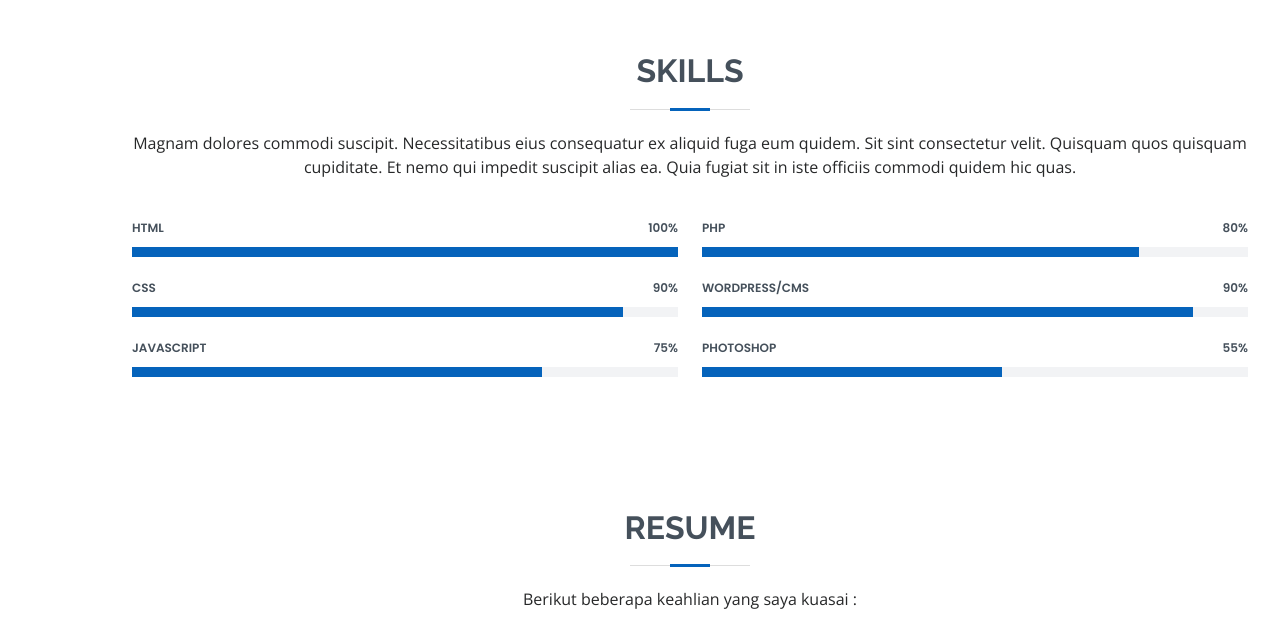
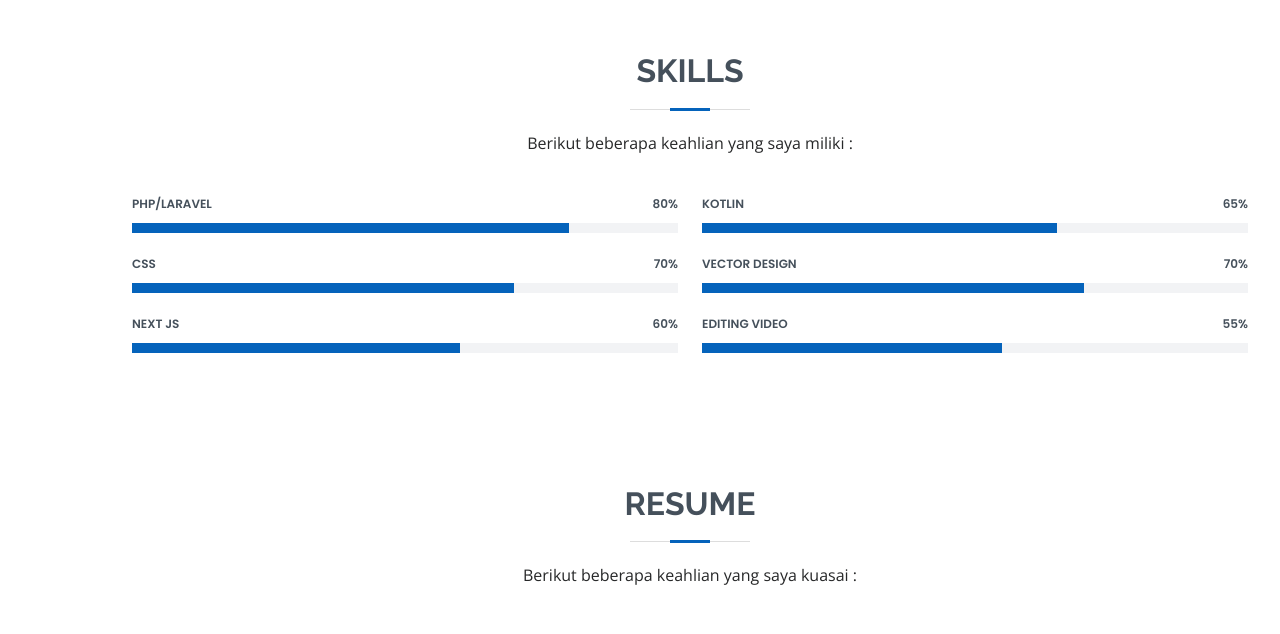
Before and after one commit to mzaenuddin/mzaenuddin.github.io, a plain HTML site: page index.html in a window 1280 px wide. Shown: the part 1260-1894 px from the top of the page. Drawn offline with nearby package versions, Linux system fonts and the light colour scheme.

Commit message:
Update index.html
update content

```diff
--- a/index.html
+++ b/index.html
@@ -176,7 +176,7 @@
 
         <div class="section-title">
           <h2>Skills</h2>
-          <p>Magnam dolores commodi suscipit. Necessitatibus eius consequatur ex aliquid fuga eum quidem. Sit sint consectetur velit. Quisquam quos quisquam cupiditate. Et nemo qui impedit suscipit alias ea. Quia fugiat sit in iste officiis commodi quidem hic quas.</p>
+          <p>Berikut beberapa keahlian yang saya miliki :</p>
         </div>
 
         <div class="row skills-content">
@@ -184,23 +184,23 @@
           <div class="col-lg-6">
 
             <div class="progress">
-              <span class="skill">HTML <i class="val">100%</i></span>
+              <span class="skill">PHP/LARAVEL <i class="val">80%</i></span>
               <div class="progress-bar-wrap">
-                <div class="progress-bar" role="progressbar" aria-valuenow="100" aria-valuemin="0" aria-valuemax="100"></div>
+                <div class="progress-bar" role="progressbar" aria-valuenow="80" aria-valuemin="0" aria-valuemax="100"></div>
               </div>
             </div>
 
             <div class="progress">
-              <span class="skill">CSS <i class="val">90%</i></span>
+              <span class="skill">CSS <i class="val">70%</i></span>
               <div class="progress-bar-wrap">
-                <div class="progress-bar" role="progressbar" aria-valuenow="90" aria-valuemin="0" aria-valuemax="100"></div>
+                <div class="progress-bar" role="progressbar" aria-valuenow="70" aria-valuemin="0" aria-valuemax="100"></div>
               </div>
             </div>
 
             <div class="progress">
-              <span class="skill">JavaScript <i class="val">75%</i></span>
+              <span class="skill">Next JS <i class="val">60%</i></span>
               <div class="progress-bar-wrap">
-                <div class="progress-bar" role="progressbar" aria-valuenow="75" aria-valuemin="0" aria-valuemax="100"></div>
+                <div class="progress-bar" role="progressbar" aria-valuenow="60" aria-valuemin="0" aria-valuemax="100"></div>
               </div>
             </div>
 
@@ -209,21 +209,21 @@
           <div class="col-lg-6">
 
             <div class="progress">
-              <span class="skill">PHP <i class="val">80%</i></span>
+              <span class="skill">Kotlin<i class="val">65%</i></span>
               <div class="progress-bar-wrap">
-                <div class="progress-bar" role="progressbar" aria-valuenow="80" aria-valuemin="0" aria-valuemax="100"></div>
+                <div class="progress-bar" role="progressbar" aria-valuenow="65" aria-valuemin="0" aria-valuemax="100"></div>
               </div>
             </div>
 
             <div class="progress">
-              <span class="skill">WordPress/CMS <i class="val">90%</i></span>
+              <span class="skill">Vector Design<i class="val">70%</i></span>
               <div class="progress-bar-wrap">
-                <div class="progress-bar" role="progressbar" aria-valuenow="90" aria-valuemin="0" aria-valuemax="100"></div>
+                <div class="progress-bar" role="progressbar" aria-valuenow="70" aria-valuemin="0" aria-valuemax="100"></div>
               </div>
             </div>
 
             <div class="progress">
-              <span class="skill">Photoshop <i class="val">55%</i></span>
+              <span class="skill">Editing Video<i class="val">55%</i></span>
               <div class="progress-bar-wrap">
                 <div class="progress-bar" role="progressbar" aria-valuenow="55" aria-valuemin="0" aria-valuemax="100"></div>
               </div>
@@ -741,7 +741,7 @@
   <script src="assets/vendor/isotope-layout/isotope.pkgd.min.js"></script>
   <script src="assets/vendor/php-email-form/validate.js"></script>
   <script src="assets/vendor/purecounter/purecounter.js"></script>
-  <script src="assets/vendor/swiper/swiper-bundle.min.js"></script>
+  <script src="assets/vendor/swiper/swiper-bundle.mi.js"></script>
   <script src="assets/vendor/typed.js/typed.min.js"></script>
   <script src="assets/vendor/waypoints/noframework.waypoints.js"></script>
 
```
